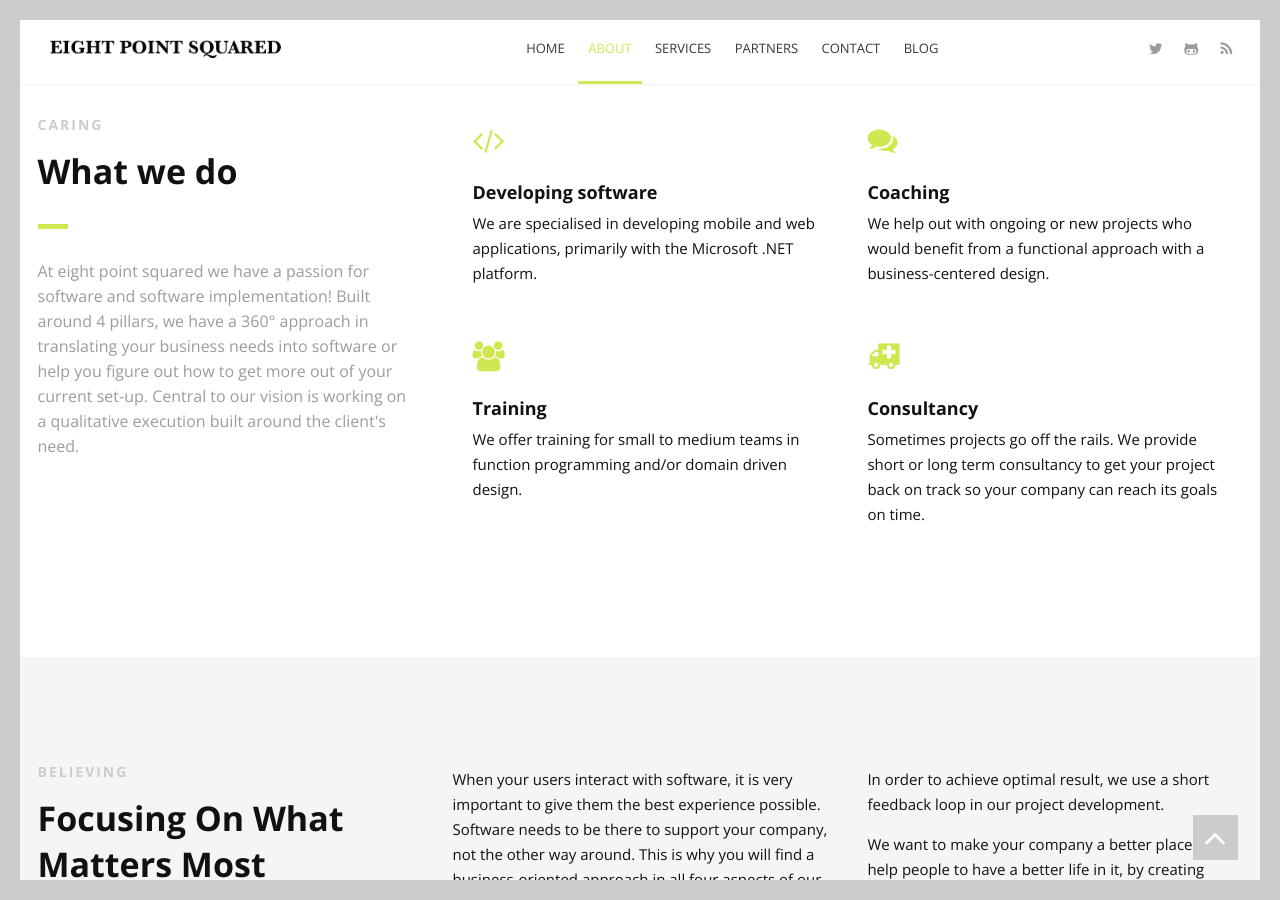
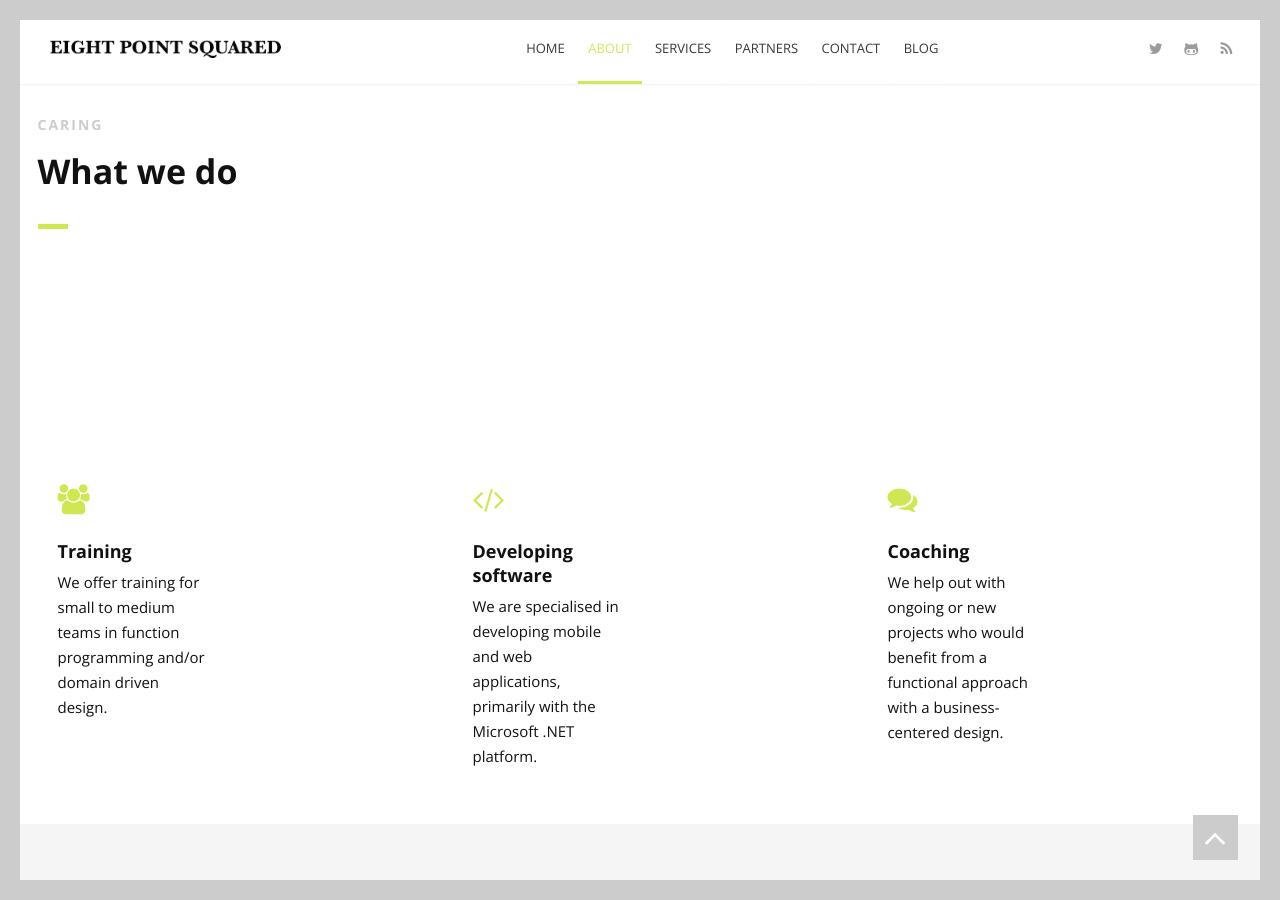
Before and after one commit to eightpointsquared/eightpointsquared.github.io, a Jekyll site: the page built from index.html, in a window 1280 px wide and 900 px high, scrolled down 734 px. Built offline with Jekyll 4.4.1, drawn with Linux system fonts in a browser that asks for light colours; the list of posts is cut into pages by our own code.

Commit message:
what we do conversion

```diff
--- a/index.html
+++ b/index.html
@@ -5,20 +5,33 @@
 
 <!--Introduction-->
 <section id="about" class="introduction scrollto">
+
     <div class="row clearfix">
         <div class="col-3">
             <div class="section-heading">
                 <h3>CARING</h3>
                 <h2 class="section-title">What we do</h2>
-                <p class="section-subtitle">At eight point squared we have a passion for
-                    software and software implementation! Built around 4 pillars, we have a
-                    360° approach in translating your business needs into software or help
-                    you figure out how to get more out of your current set-up.
-                    Central to our vision is working on a qualitative execution built around
-                    the client's need. </p>
+                <p class="section-subtitle"></p>
             </div>
         </div>
-        <div class="col-2-3">
+    </div>
+    <div class="row">
+        <div class="col-3">
+            <!--Icon Block-->
+            <div class="col-2 icon-block icon-top wow fadeInUp" data-wow-delay="0.5s">
+                <!--Icon-->
+                <div class="icon">
+                    <i class="fa fa-users fa-2x"></i>
+                </div>
+                <!--Icon Block Description-->
+                <div class="icon-block-description">
+                    <h4>Training</h4>
+                    <p>We offer training for small to medium teams in function programming and/or domain driven design.</p>
+                </div>
+            </div>
+            <!--End of Icon Block-->
+        </div>
+        <div class="col-3">
             <!--Icon Block-->
             <div class="col-2 icon-block icon-top wow fadeInUp" data-wow-delay="0.1s">
                 <!--Icon-->
@@ -33,7 +46,8 @@
                 </div>
             </div>
             <!--End of Icon Block-->
-
+        </div>
+        <div class="col-3">
             <!--Icon Block-->
             <div class="col-2 icon-block icon-top wow fadeInUp" data-wow-delay="0.3s">
                 <!--Icon-->
@@ -44,34 +58,6 @@
                 <div class="icon-block-description">
                     <h4>Coaching</h4>
                     <p>We help out with ongoing or new projects who would benefit from a functional approach with a business-centered design.</p>
-                </div>
-            </div>
-            <!--End of Icon Block-->
-
-            <!--Icon Block-->
-            <div class="col-2 icon-block icon-top wow fadeInUp" data-wow-delay="0.5s">
-                <!--Icon-->
-                <div class="icon">
-                    <i class="fa fa-users fa-2x"></i>
-                </div>
-                <!--Icon Block Description-->
-                <div class="icon-block-description">
-                    <h4>Training</h4>
-                    <p>We offer training for small to medium teams in function programming and/or domain driven design.</p>
-                </div>
-            </div>
-            <!--End of Icon Block-->
-
-            <!--Icon Block-->
-            <div class="col-2 icon-block icon-top wow fadeInUp" data-wow-delay="0.5s">
-                <!--Icon-->
-                <div class="icon">
-                    <i class="fa fa-ambulance fa-2x"></i>
-                </div>
-                <!--Icon Block Description-->
-                <div class="icon-block-description">
-                    <h4>Consultancy</h4>
-                    <p>Sometimes projects go off the rails. We provide short or long term consultancy to get your project back on track so your company can reach its goals on time.</p>
                 </div>
             </div>
             <!--End of Icon Block-->
```
